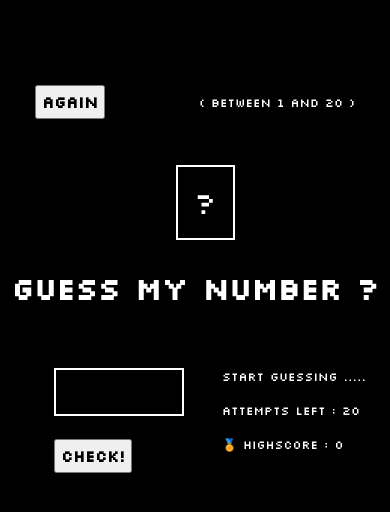
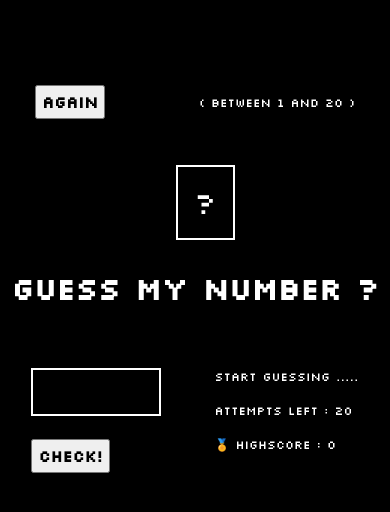
Before and after one commit to Bharatpahwa/guess-my-number-project, a plain HTML site: page index.html in a window 390 px wide. Drawn offline with Linux system fonts and the light colour scheme.

Commit message:
Update style2.css

```diff
--- a/style2.css
+++ b/style2.css
@@ -8,7 +8,7 @@
 
   .check {
     margin-top: -10px;
-    margin-left: 30px;
+    margin-left: 0px;
   }
 
   .main-screen {
@@ -36,7 +36,7 @@
     font-size: 16px;
     width: 130px;
     padding: 12px 12px;
-    margin: 0px 0px 30px 30px;
+    margin: 0px 0px 30px 0px;
   }
 
   .right p {
@@ -61,7 +61,7 @@
 
   .check {
     margin-top: -10px;
-    margin-left: 30px;
+    margin-left: 0px;
   }
 
   .main-screen {
@@ -88,7 +88,7 @@
     font-size: 16px;
     width: 130px;
     padding: 12px 12px;
-    margin: 0px 0px 30px 30px;
+    margin: 0px 0px 30px 0px;
   }
 
   .right p {
```
